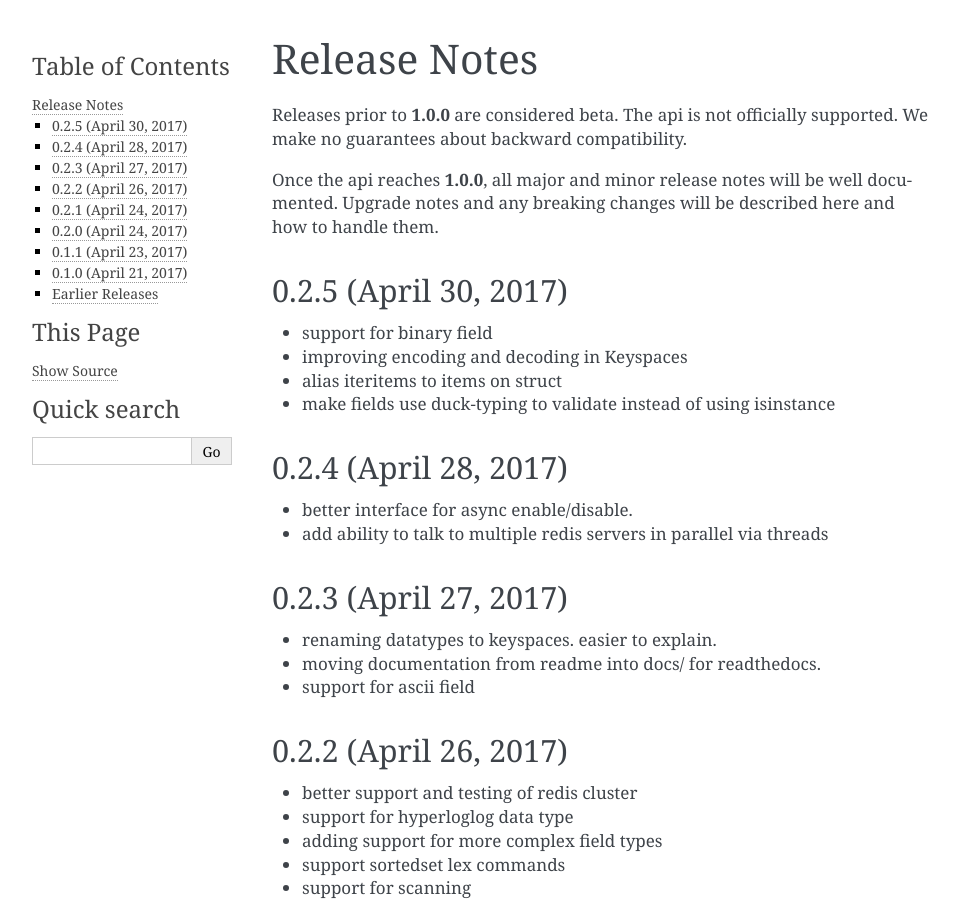
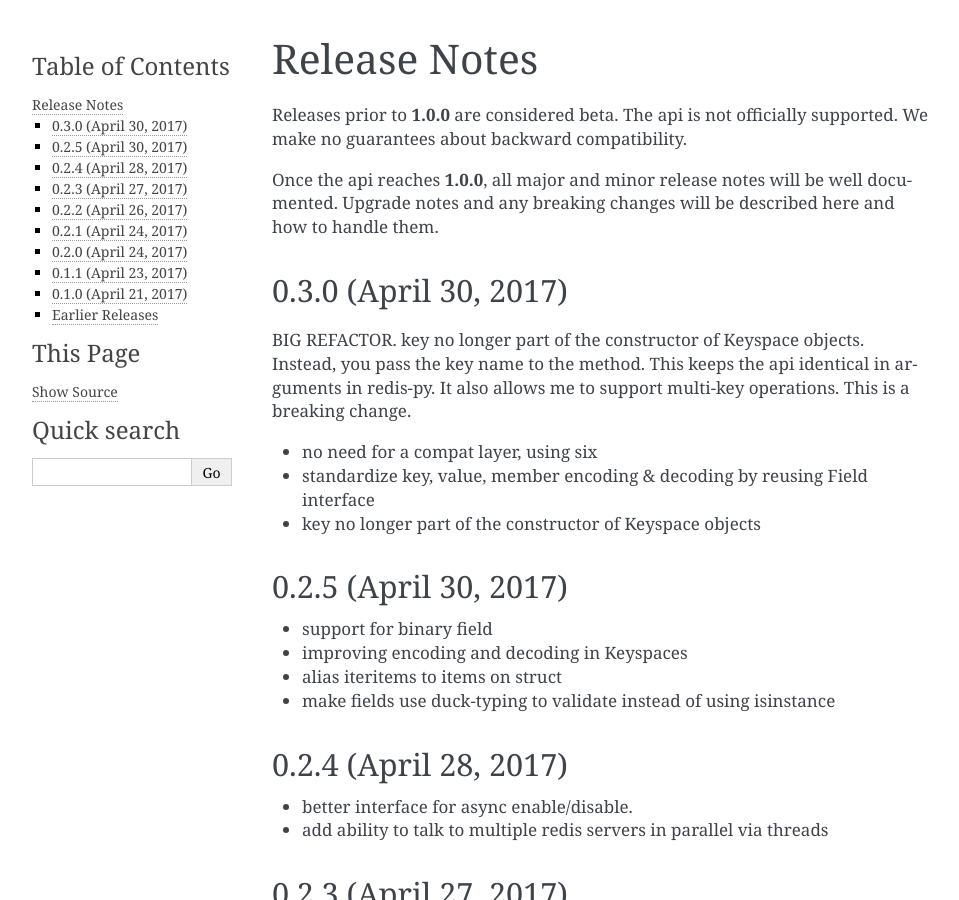
Before and after one commit to 72squared/redpipe, a Sphinx documentation site: the page built from docs/release_notes.rst, in a window 1280 px wide and 900 px high. Shown: the whole window, without its empty margins (148-1107 px from the left). Built offline with Sphinx 7.4.7, drawn with Linux system fonts in a browser that asks for light colours; pages that are not in the unit, such as notebooks, are missing from menus.

Commit message:
updating release notes

```diff
--- a/docs/release_notes.rst
+++ b/docs/release_notes.rst
@@ -7,6 +7,20 @@ We make no guarantees about backward compatibility.
 
 Once the api reaches **1.0.0**, all major and minor release notes will be well documented.
 Upgrade notes and any breaking changes will be described here and how to handle them.
+
+0.3.0 (April 30, 2017)
+----------------------
+BIG REFACTOR.
+key no longer part of the constructor of Keyspace objects.
+Instead, you pass the key name to the method.
+This keeps the api identical in arguments in redis-py.
+It also allows me to support multi-key operations.
+This is a breaking change.
+
+* no need for a compat layer, using six
+* standardize key, value, member encoding & decoding by reusing Field interface
+* key no longer part of the constructor of Keyspace objects
+
 
 0.2.5 (April 30, 2017)
 ----------------------
```
